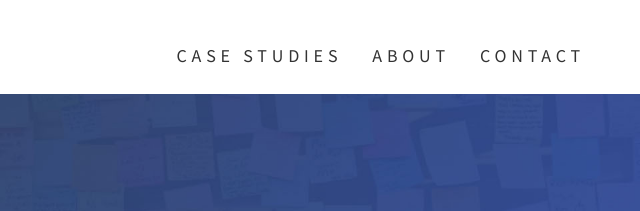
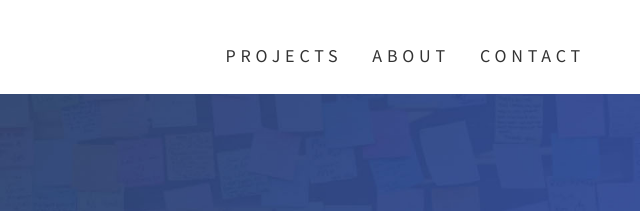
Before and after one commit to missvee/vauhaus, a plain HTML site: page giveaway.html in a window 1280 px wide. Shown: the top 211 px of the page, 640-1280 px from the left. Drawn offline with Linux system fonts and the light colour scheme; some packages are replaced by stand-ins of ours.

Commit message:
fixed project links
updated names

```diff
--- a/giveaway.html
+++ b/giveaway.html
@@ -64,7 +64,7 @@
 
 
                      	<ul class="nav navbar-nav navbar-right">
-                         <li><a href="index.html"><h4>CASE STUDIES</h4></a></li>
+                         <li><a href="index.html"><h4>projectS</h4></a></li>
                        	 <li><a href="about.html"><h4>ABOUT</h4></a></li>
                        	<li> <a href="contact.html"><h4>CONTACT</h4></a></li>
                       </ul>
```
Also changed, not shown: wanderwords.html (+1 -1 lines).
